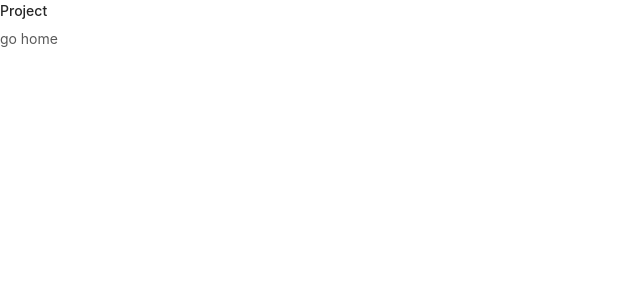
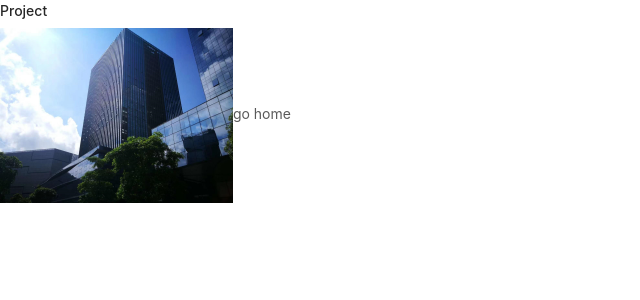
Before and after one commit to Zion0707/nextjs, a Next.js app: page /project in a window 1280 px wide. Shown: the top 300 px of the page, without its empty margins (0-640 px from the left). Built offline with nearby package versions, Linux system fonts and the light colour scheme.

Commit message:
add images

```diff
--- a/pages/project.js
+++ b/pages/project.js
@@ -3,6 +3,7 @@ export default function Project() {
     return (
         <div className="page project-page">
             <h4>Project</h4>
+            <img src="/images/01.png" />
             <Link href="/">go home</Link>
         </div>
     );
```
Also changed, not shown: public/images/01.png (added), 1 other file (tests, documents, lock files or other folders).
